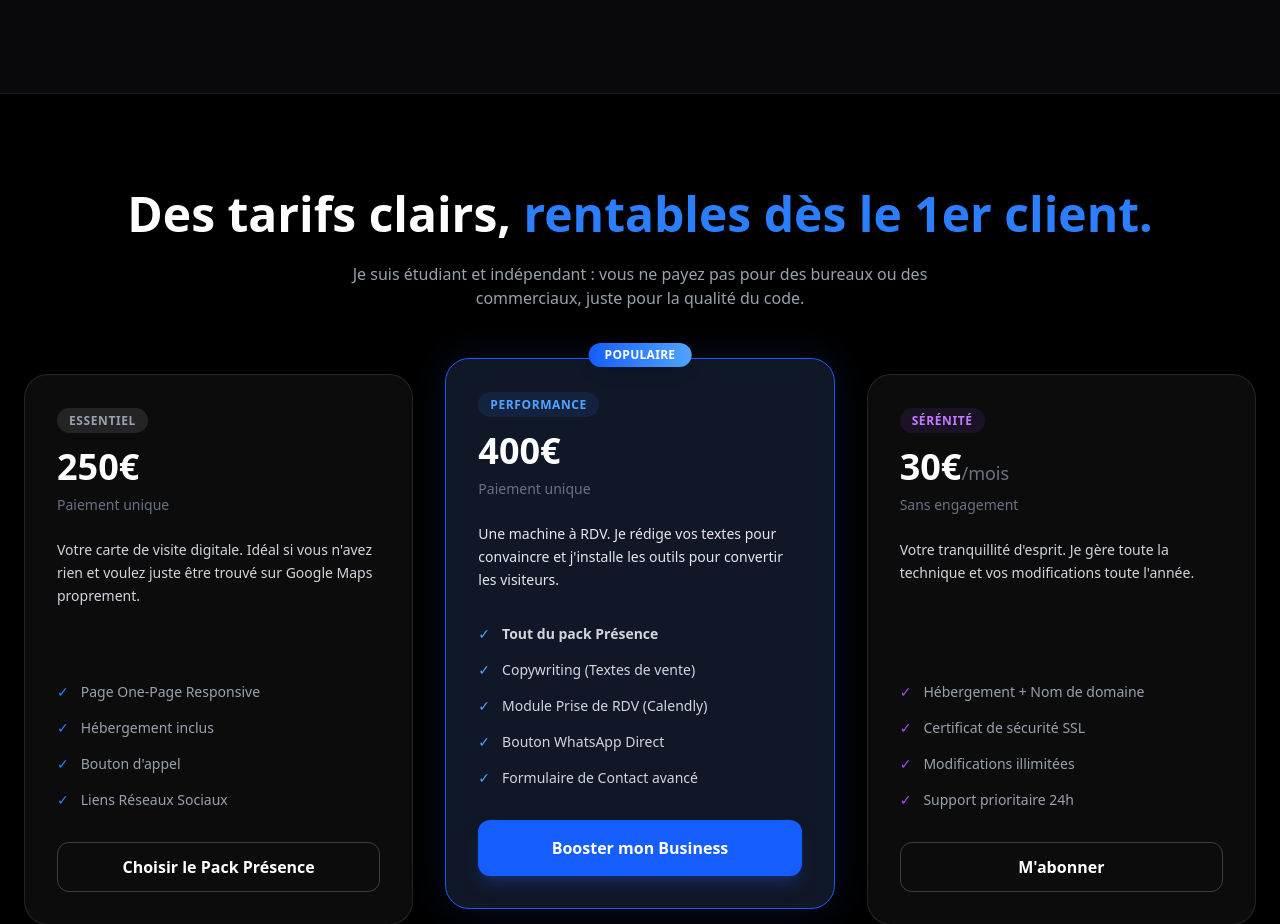
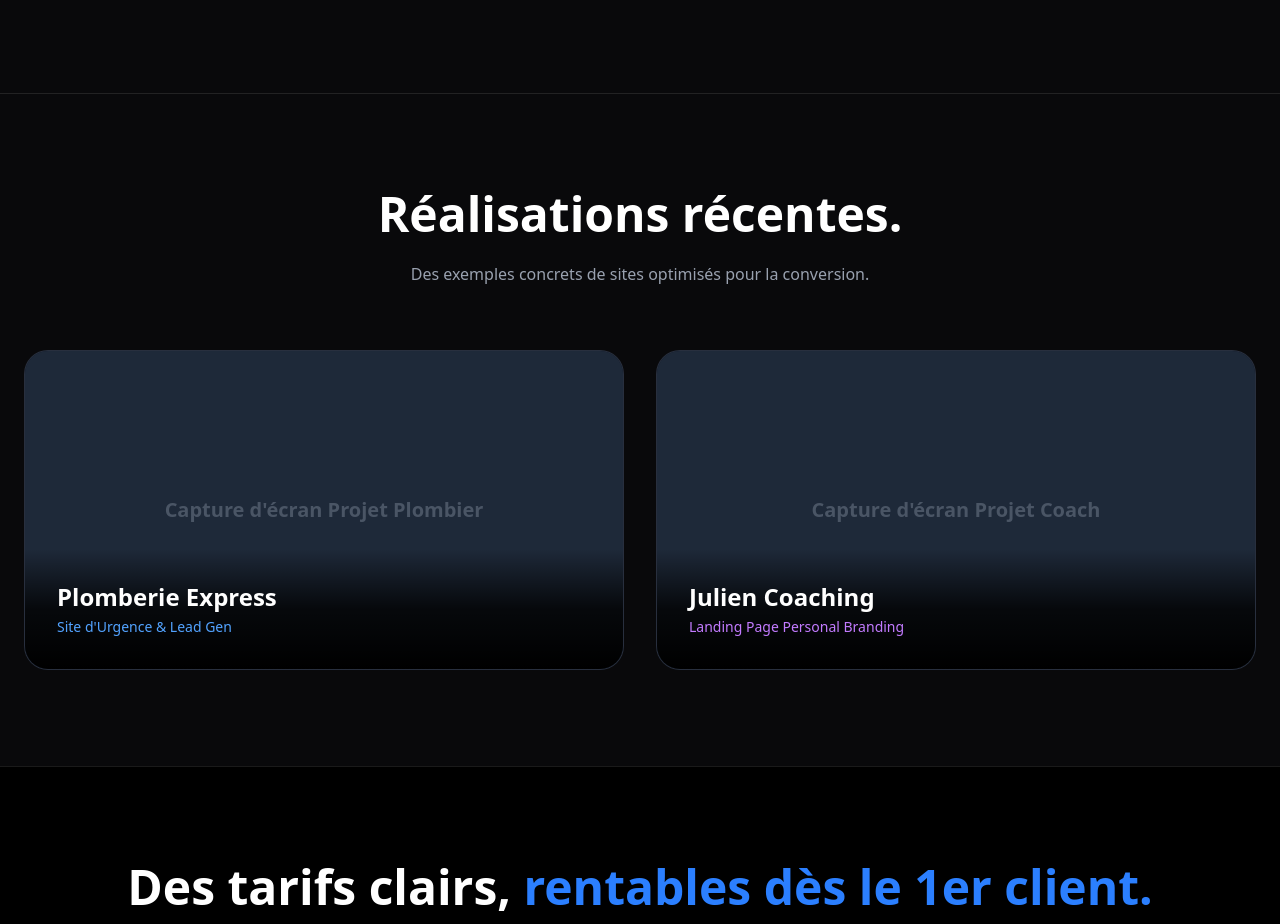
Before and after one commit to zenty404/arthur-dev-landing, a website: page src/index.html in a window 1280 px wide. Shown: the part 1290-2214 px from the top of the page. Drawn offline with Linux system fonts and the light colour scheme.

Commit message:
ajout section real

```diff
--- a/src/index.html
+++ b/src/index.html
@@ -98,6 +98,42 @@
                         Un site "joli" ne suffit pas. Sans bouton d'appel clair et stratégie de conversion, c'est une coquille vide.
                     </p>
                 </div>
+
+            </div>
+        </div>
+    </section>
+
+    <section id="portfolio" class="py-24 bg-zinc-950 border-t border-white/10">
+        <div class="max-w-7xl mx-auto px-6">
+
+            <div class="text-center mb-16">
+                <h2 class="text-3xl md:text-5xl font-bold mb-6">Réalisations récentes.</h2>
+                <p class="text-gray-400">Des exemples concrets de sites optimisés pour la conversion.</p>
+            </div>
+
+            <div class="grid grid-cols-1 md:grid-cols-2 gap-8">
+
+                <a href="#" class="group relative block overflow-hidden rounded-3xl border border-white/10 h-80 bg-gray-900">
+                    <div class="absolute inset-0 bg-gray-800 flex items-center justify-center group-hover:scale-105 transition duration-500">
+                        <span class="text-gray-600 font-bold text-xl">Capture d'écran Projet Plombier</span>
+                    </div>
+
+                    <div class="absolute bottom-0 left-0 w-full p-8 bg-gradient-to-t from-black via-black/80 to-transparent">
+                        <h3 class="text-2xl font-bold text-white mb-1">Plomberie Express</h3>
+                        <p class="text-blue-400 text-sm font-medium">Site d'Urgence & Lead Gen</p>
+                    </div>
+                </a>
+
+                <a href="#" class="group relative block overflow-hidden rounded-3xl border border-white/10 h-80 bg-gray-900">
+                    <div class="absolute inset-0 bg-gray-800 flex items-center justify-center group-hover:scale-105 transition duration-500">
+                        <span class="text-gray-600 font-bold text-xl">Capture d'écran Projet Coach</span>
+                    </div>
+
+                    <div class="absolute bottom-0 left-0 w-full p-8 bg-gradient-to-t from-black via-black/80 to-transparent">
+                        <h3 class="text-2xl font-bold text-white mb-1">Julien Coaching</h3>
+                        <p class="text-purple-400 text-sm font-medium">Landing Page Personal Branding</p>
+                    </div>
+                </a>
 
             </div>
         </div>
```
Also changed, not shown: src/output.css.
